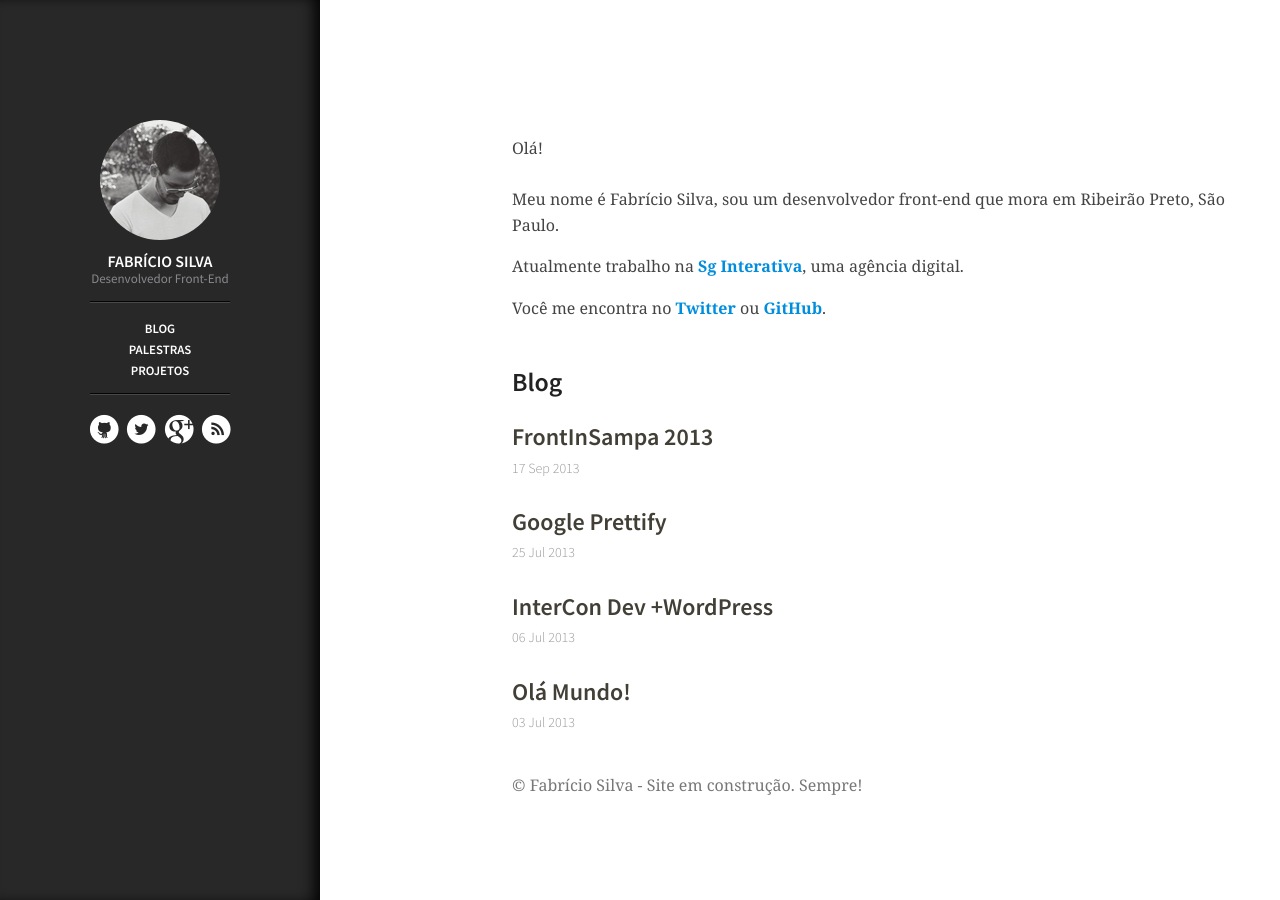
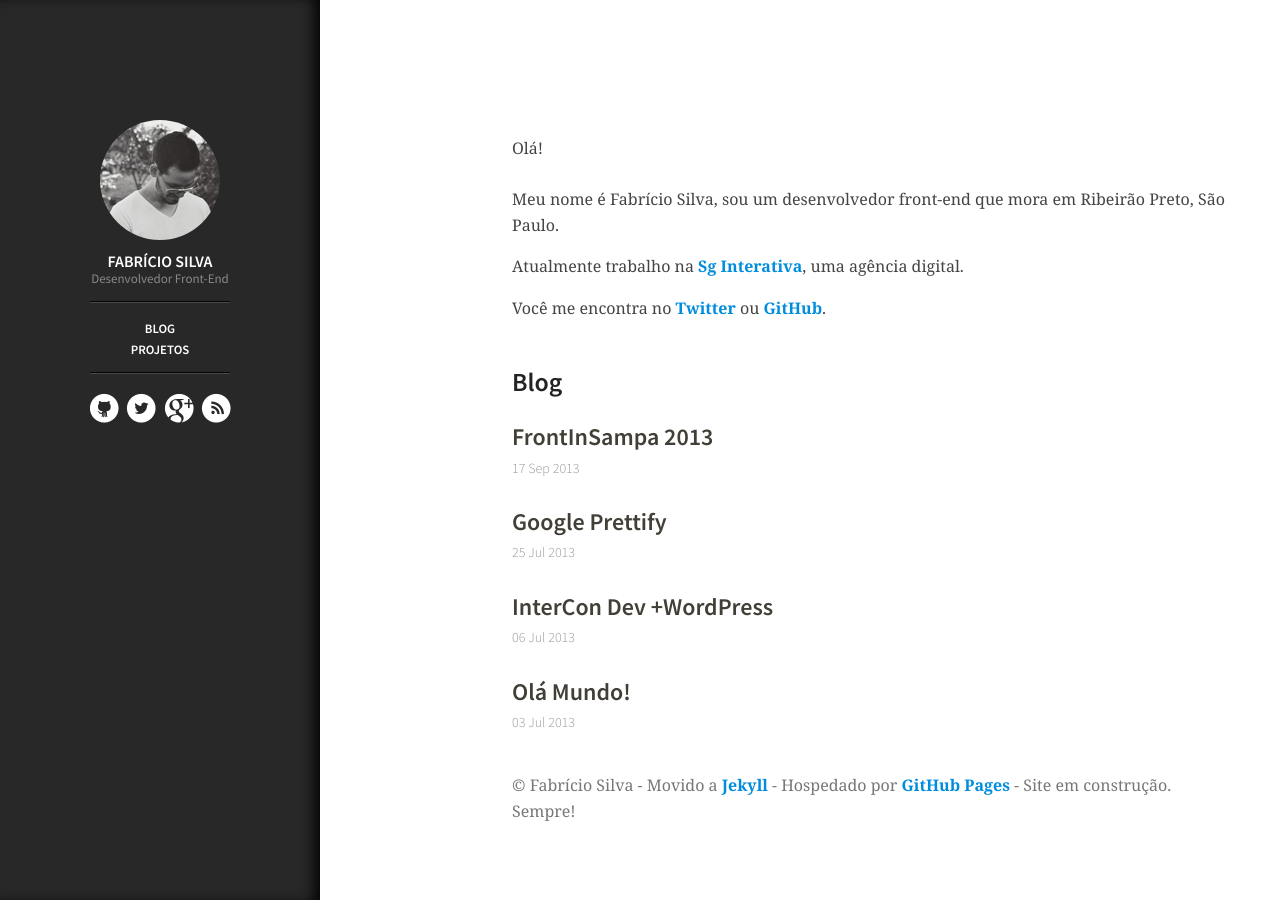
Before and after one commit to fabriciofmsilva/fabriciofmsilva.github.io, a Jekyll site: the page built from index.html, in a window 1280 px wide. Built offline with Jekyll 4.4.1, drawn with Linux system fonts in a browser that asks for light colours; nearby versions of some CDN libraries.

Commit message:
Edit Header and Footer

```diff
--- a/_includes/footer.html
+++ b/_includes/footer.html
@@ -1,6 +1,6 @@
 <footer class="footer">
   <div class="content clearfix">
-	 <p class="credits">© Fabrício Silva - Site em construção. Sempre!</p>
+	 <p class="credits">© Fabrício Silva - Movido a <a href="http://jekyllrb.com/">Jekyll</a> - Hospedado por <a href="http://pages.github.com/">GitHub Pages</a> - Site em construção. Sempre!</p>
   </div>
 </footer>
 <script src="//ajax.googleapis.com/ajax/libs/jquery/1.9.1/jquery.min.js"></script>
--- a/_includes/header.html
+++ b/_includes/header.html
@@ -12,7 +12,7 @@
       <li class="navi-item">
         <a href="/blog/" class="navi-link">Blog</a>
       </li>
-      <li class="navi-item">
+      <li class="navi-item" style="display: none;">
         <a href="/palestras/" class="navi-link">Palestras</a>
       </li>
       <li class="navi-item">
```
